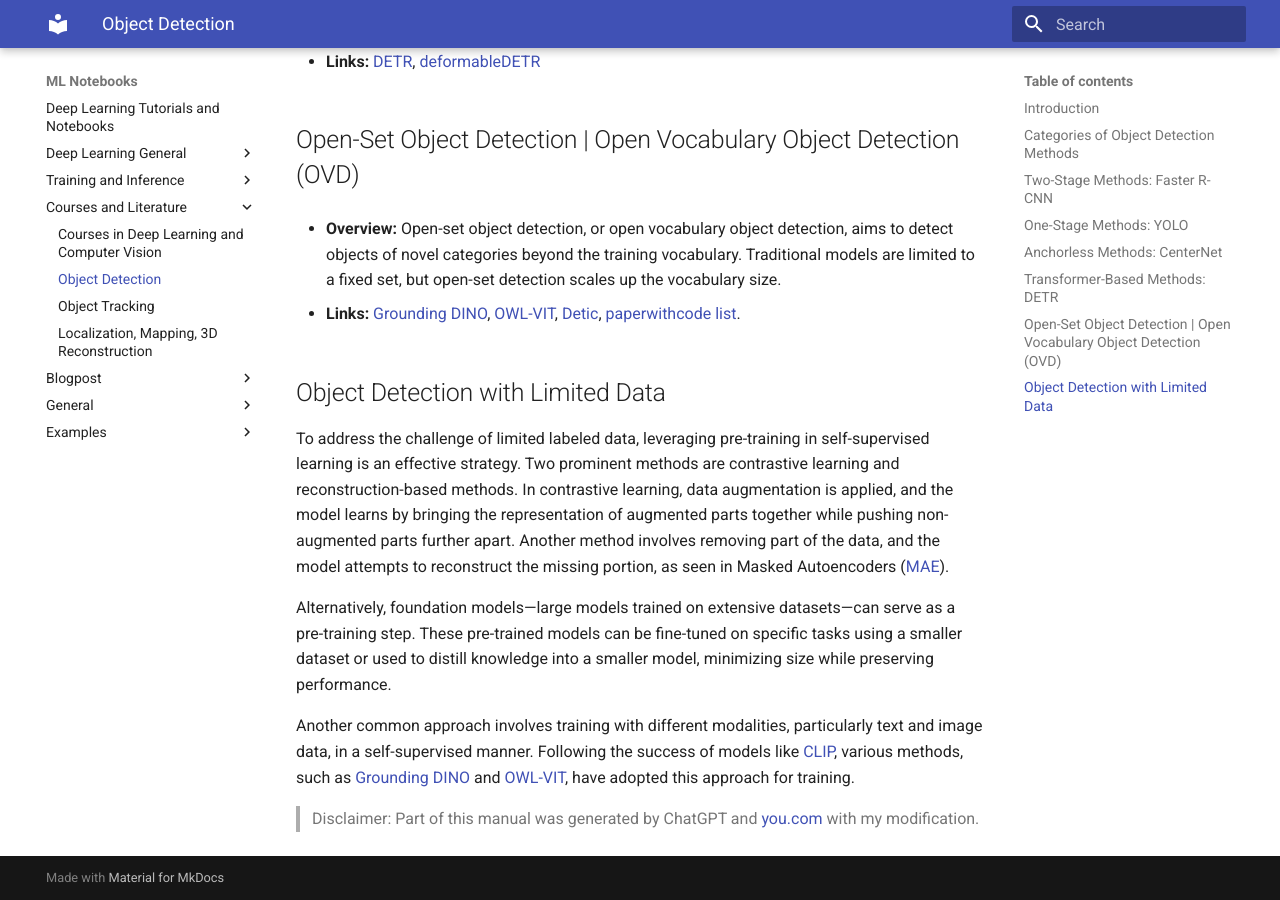
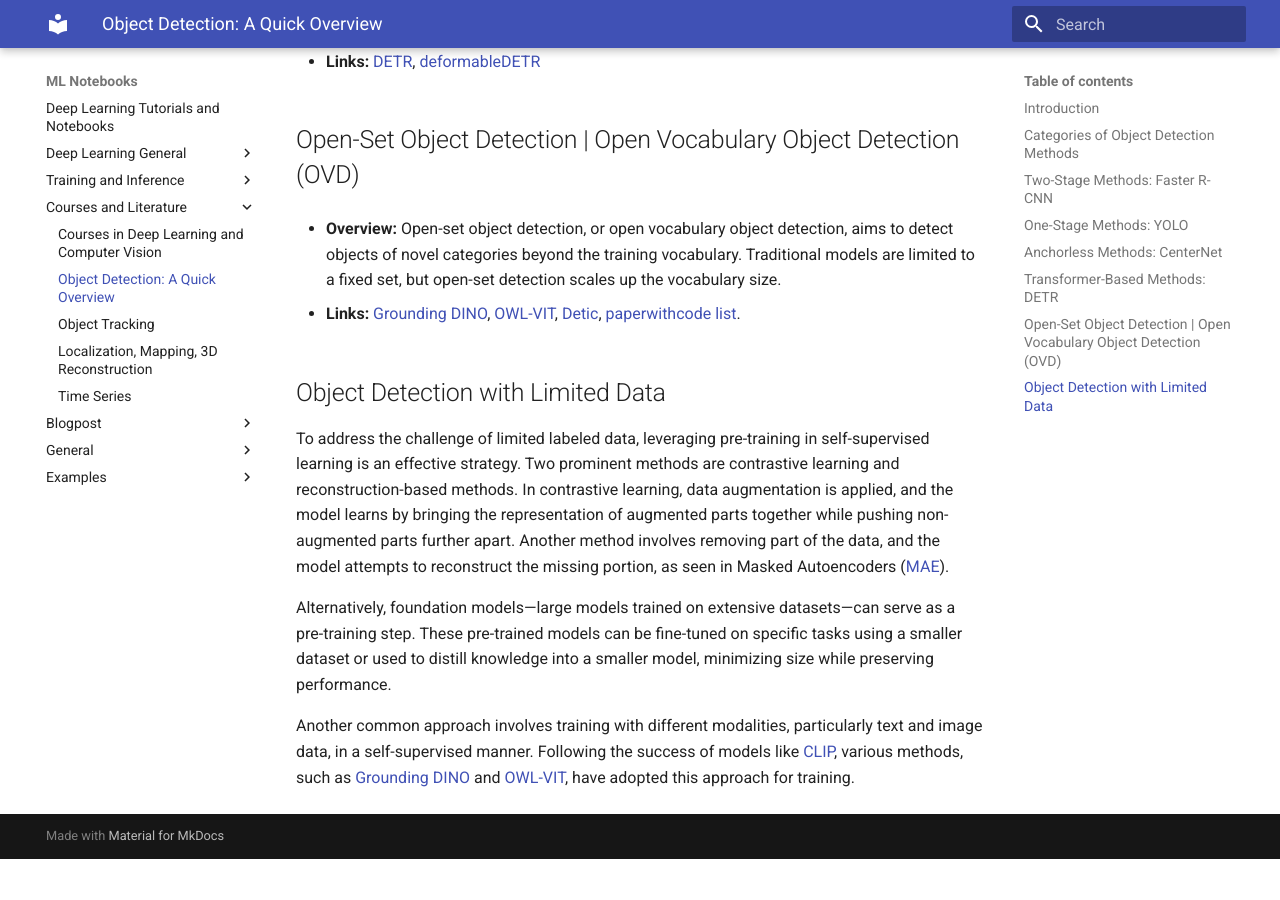
Before and after one commit to fkariminejadasl/ml-notebooks, an MkDocs documentation site: the page built from docs/object_detection.md, in a window 1280 px wide and 900 px high, scrolled down 1816 px. Built offline with MkDocs 1.6.1 and Material for MkDocs 9.7.7, drawn with Linux system fonts in a browser that asks for light colours; after the commit the page ends 2675 px from its top, so only the background shows below that; some of the changed text lies outside the part shown.

Commit message:
Time series literature review

```diff
--- a/docs/object_detection.md
+++ b/docs/object_detection.md
@@ -1,4 +1,4 @@
-# Object Detection Manual: A Quick Overview
+# Object Detection: A Quick Overview
 
 ## Introduction
 
@@ -66,5 +66,3 @@
 Alternatively, foundation models—large models trained on extensive datasets—can serve as a pre-training step. These pre-trained models can be fine-tuned on specific tasks using a smaller dataset or used to distill knowledge into a smaller model, minimizing size while preserving performance.
 
 Another common approach involves training with different modalities, particularly text and image data, in a self-supervised manner. Following the success of models like [CLIP](https://arxiv.org/abs/2103.00020), various methods, such as [Grounding DINO](https://arxiv.org/abs/2303.05499) and [OWL-VIT](https://arxiv.org/abs/2205.06230v2), have adopted this approach for training.
-
-> Disclaimer: Part of this manual was generated by ChatGPT and [you.com](https://you.com) with my modification.
--- a/mkdocs.yml
+++ b/mkdocs.yml
@@ -16,9 +16,10 @@
     - DDP(Distributed Data Parallel in PyTorch: ddp.md
   - Courses and Literature:
     - Courses in Deep Learning and Computer Vision: courses.md
-    - Object Detection: object_detection.md
+    - "Object Detection: A Quick Overview": object_detection.md
     - Object Tracking: tracking.md
     - Localization, Mapping, 3D Reconstruction: slam.md
+    - Time Series: time_series.md
   - Blogpost:
     - Example Tasks for Large Language, Multimodal, and Vision Models: tasks.md
     - Handling Variable Sequence Lengths in Transformer Models: transformer_models_with_variable_sequence_lengths.md
```
Also changed, not shown: docs/README.md (+1 -0 lines), docs/time_series.md (added, +17 -0 lines).
